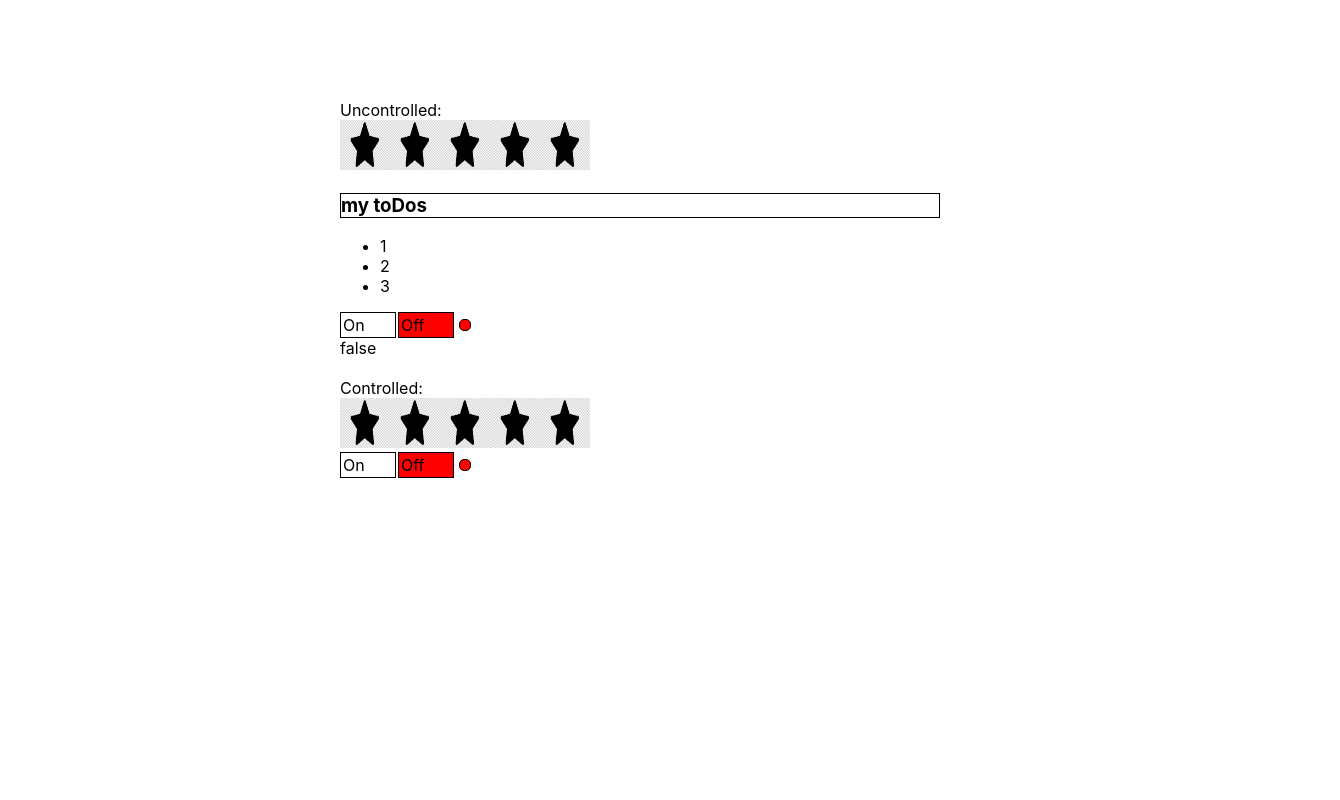
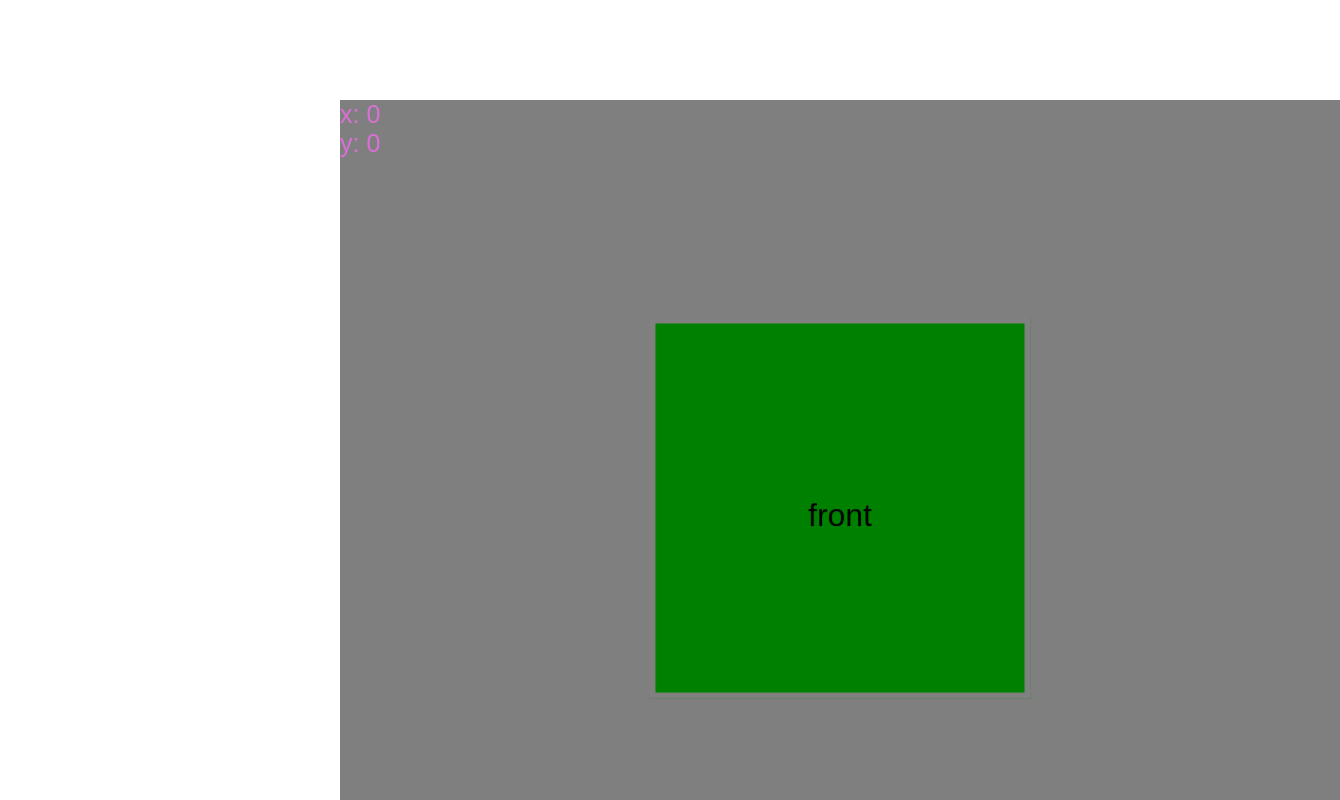
Before and after one commit to nickolayArbuzov/portfolio, a React (Create React App) app in the folder Desktop/reactPro/reactpro/: page / in a window 1280 px wide. Shown: the top 800 px of the page, 1340 px wide, since content can reach past the window. Built offline with nearby package versions, Linux system fonts and the light colour scheme.

Commit message:
update RubickCube with reducer

```diff
--- a/Desktop/reactPro/reactpro/src/App.tsx
+++ b/Desktop/reactPro/reactpro/src/App.tsx
@@ -20,8 +20,8 @@ function App() {
 
   return (
     <div className={s.App}>
-      {/*<RubicksCube/>*/}
-      <AppTitle title={'Uncontrolled:'}/>
+      <RubicksCube/>
+      {/*<AppTitle title={'Uncontrolled:'}/>
       <UncontrolledRating />
       <UncontrolledAccordeon title={'my toDos'} />
       <UncontrolledOnOff onChange={setUncontrolledToggle} title={unControlledtoggle.toString()} />
@@ -32,8 +32,8 @@ function App() {
               onClick={setFixValue}
               onMouseEnter={setRatingValue}
               onMouseLeave={setRatingValue}/>
-      {/*<Accordeon title={'my purchases'} onClick={setCollapsed} collapsed={collapsed}/>*/}
-      <OnOff onClick={setToggle} toggle={toggle}/>
+      <Accordeon title={'my purchases'} onClick={setCollapsed} collapsed={collapsed}/>
+      <OnOff onClick={setToggle} toggle={toggle}/>*/}
     </div>
   );
 }
--- a/Desktop/reactPro/reactpro/src/components/Accordion/UncontrolledAccordeon.tsx
+++ b/Desktop/reactPro/reactpro/src/components/Accordion/UncontrolledAccordeon.tsx
@@ -7,7 +7,6 @@ type UncontrolledAccordeonPropsType = {
 }
 
 export function UncontrolledAccordeon(props: UncontrolledAccordeonPropsType) {
-  console.log('uncontrolledAcc render')
   let [state, dispatch] = useReducer(reducer, { collapsed: false });
 
   return (
--- a/Desktop/reactPro/reactpro/src/components/RubicksCube/RubicksCube.tsx
+++ b/Desktop/reactPro/reactpro/src/components/RubicksCube/RubicksCube.tsx
@@ -1,5 +1,6 @@
-import {useState, MouseEvent} from 'react';
+import {useReducer, MouseEvent} from 'react';
 import s from './RubicksCube.module.css';
+import { reducer, ROTATE_CUBE } from './reducer';
 
 type onOffPropsType = {
   onChange: (setUncontrolledToggle: boolean) => void,
@@ -8,27 +9,28 @@ type onOffPropsType = {
 }
 
 export function RubicksCube() {
-  let [x, setx] = useState(0);
-  let [y, sety] = useState(0);
-  let [z, setz] = useState(0);
 
+  let [state, dispatch] = useReducer(reducer, {x:0, y:0} );
   const cube = {
-    transform: `rotateY(${y}deg) rotateX(${x}deg)`
+    transform: `rotateY(${state.y}deg) rotateX(${state.x}deg)`
   }
+
+  console.log(state.x + ' ' + state.y)
 
   const onRotate = (e:MouseEvent<HTMLDivElement>) => {
     let beginX = e.clientX;
     let beginY = e.clientY;
     e.target.addEventListener('mousemove', (e:any) => {
-        sety((e.clientX - beginX));
-        setx((beginY - e.clientY));
+        let y = e.clientX - beginX;
+        let x = beginY - e.clientY;
+        dispatch({type: ROTATE_CUBE, y, x})
     })
   }
 
   return (
     <div className={s.data} onMouseDown={onRotate}>
-        <div>x: {x}</div>
-        <div>y: {y}</div>
+        <div>x: {state.x}</div>
+        <div>y: {state.y}</div>
         <div className={s.container} >
             <div className={s.cube} style={cube}>
                 <div className={s.side + ' ' + s.front}>front</div>
--- /dev/null
+++ b/Desktop/reactPro/reactpro/src/components/RubicksCube/reducer.tsx
@@ -0,0 +1,25 @@
+export const ROTATE_CUBE = 'ROTATE-CUBE';
+
+export type ActionType = {
+    type: string,
+    x: number,
+    y: number
+}
+
+export type StateType = {
+    x: number,
+    y: number
+}
+
+export const reducer = (state: StateType, action: ActionType): StateType => {
+    switch (action.type){
+        case ROTATE_CUBE:
+            return {
+                ...state,
+                x: action.x,
+                y: action.y
+            }
+        default:
+            return state;
+    }
+}
```
